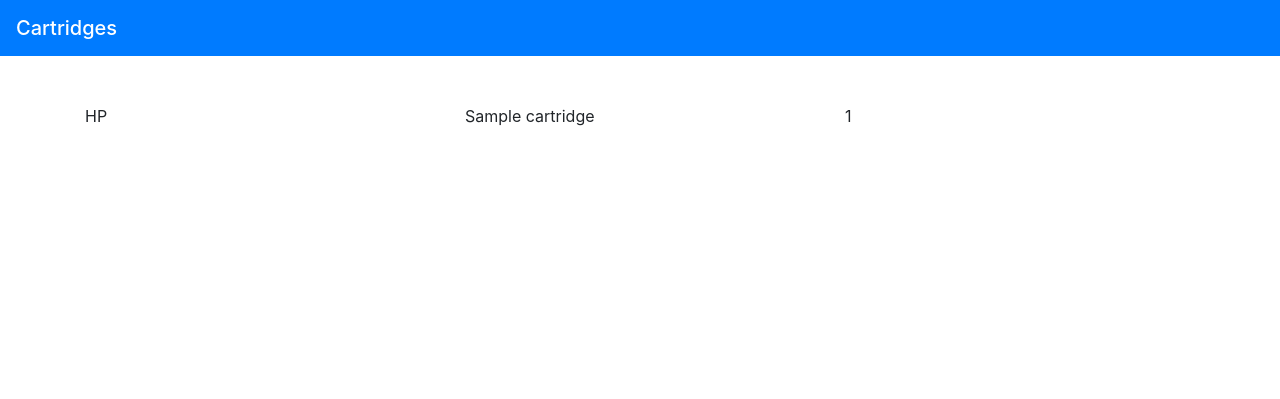
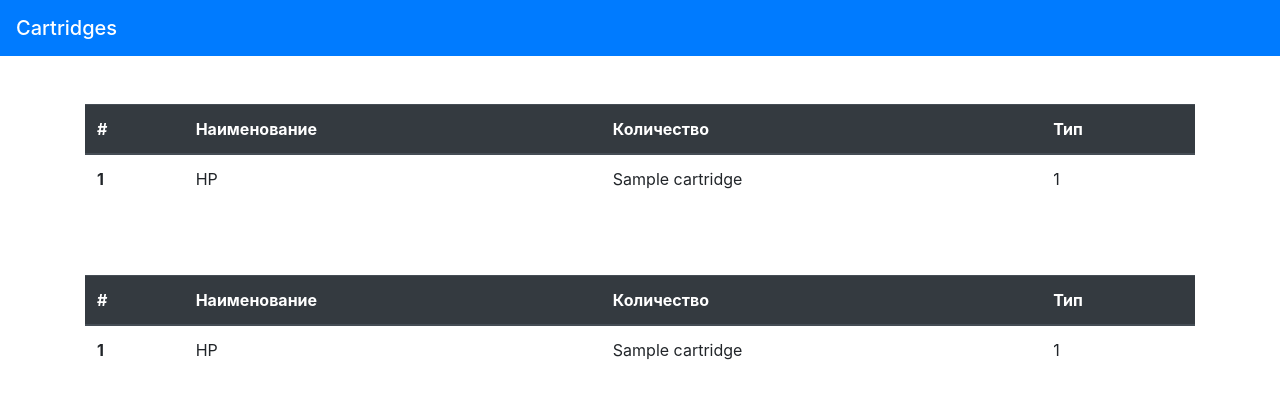
Before and after one commit to mkayander/cartridge-management, a Django app: template main/templates/MainPage.html in a window 1280 px wide. Shown: the top 399 px of the page. Run offline with Django 3.2, Linux system fonts and the light colour scheme; tables that the repository leaves empty hold one stand-in row (values such as "Sample post"); the template is opened without the code that fills it: values that come from a table or form of the project are taken from there, most other values are stand-ins (such as "Sample title", 1, 10 or a date in 2020); some libraries are stand-ins or nearby versions.

Commit message:
Added tables

```diff
--- a/main/templates/MainPage.html
+++ b/main/templates/MainPage.html
@@ -41,19 +41,49 @@
 {#    </div>#}
 {#</div>#}
 <div class="container pt-5">
-    {% for cartridge in cartridges %}
-        <div class="row">
-            <div class="col-sm">
-                 <label id="{{ cartridge.manufacturer }}">{{ cartridge.manufacturer }}</label>
-            </div>
-            <div class="col-sm">
-                 <label id="{{ cartridge.name }}">{{ cartridge.name }}</label>
-            </div>
-            <div class="col-sm">
-                <label id="{{ cartridge.count }}">{{ cartridge.count }}</label>
-            </div>
-        </div>
-    {% endfor %}
+    <table class="table">
+        <thead class="thead-dark">
+        <tr>
+            <th scope="col">#</th>
+            <th scope="col">Наименование</th>
+            <th scope="col">Количество</th>
+            <th scope="col">Тип</th>
+        </tr>
+        </thead>
+        <tbody>
+        {% for cartridge in cartridges %}
+            <tr>
+                <th scope="row">{{ cartridge.id }}</th>
+                <td><label id="{{ cartridge.manufacturer }}">{{ cartridge.manufacturer }}</label></td>
+                <td><label id="{{ cartridge.name }}">{{ cartridge.name }}</label></td>
+                <td><label id="{{ cartridge.count }}">{{ cartridge.count }}</label></td>
+            </tr>
+        {% endfor %}
+        </tbody>
+    </table>
+</div>
+
+<div class="container pt-5">
+    <table class="table">
+        <thead class="thead-dark">
+        <tr>
+            <th scope="col">#</th>
+            <th scope="col">Наименование</th>
+            <th scope="col">Количество</th>
+            <th scope="col">Тип</th>
+        </tr>
+        </thead>
+        <tbody>
+        {% for cartridge in cartridges %}
+            <tr>
+                <th scope="row">{{ cartridge.id }}</th>
+                <td><label id="{{ cartridge.manufacturer }}">{{ cartridge.manufacturer }}</label></td>
+                <td><label id="{{ cartridge.name }}">{{ cartridge.name }}</label></td>
+                <td><label id="{{ cartridge.count }}">{{ cartridge.count }}</label></td>
+            </tr>
+        {% endfor %}
+        </tbody>
+    </table>
 </div>
 </body>
 
```
